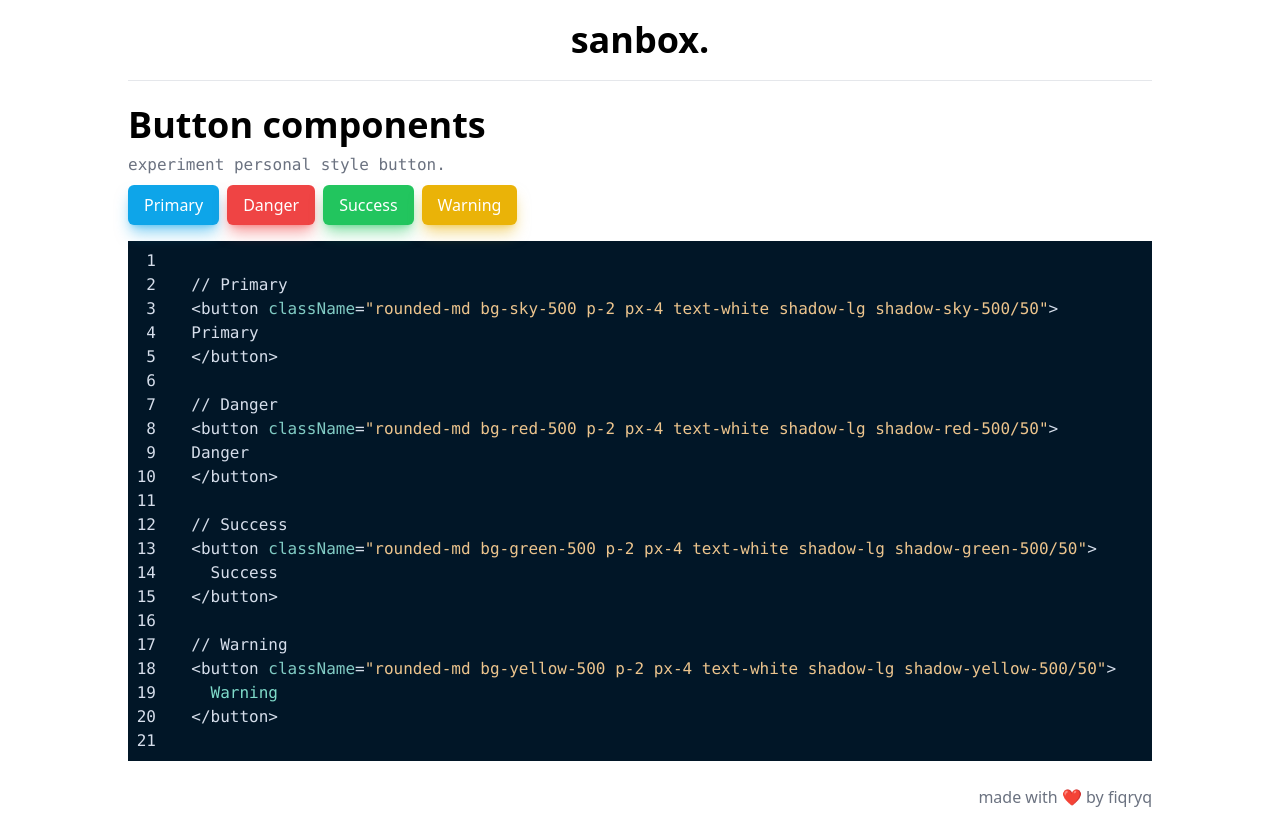
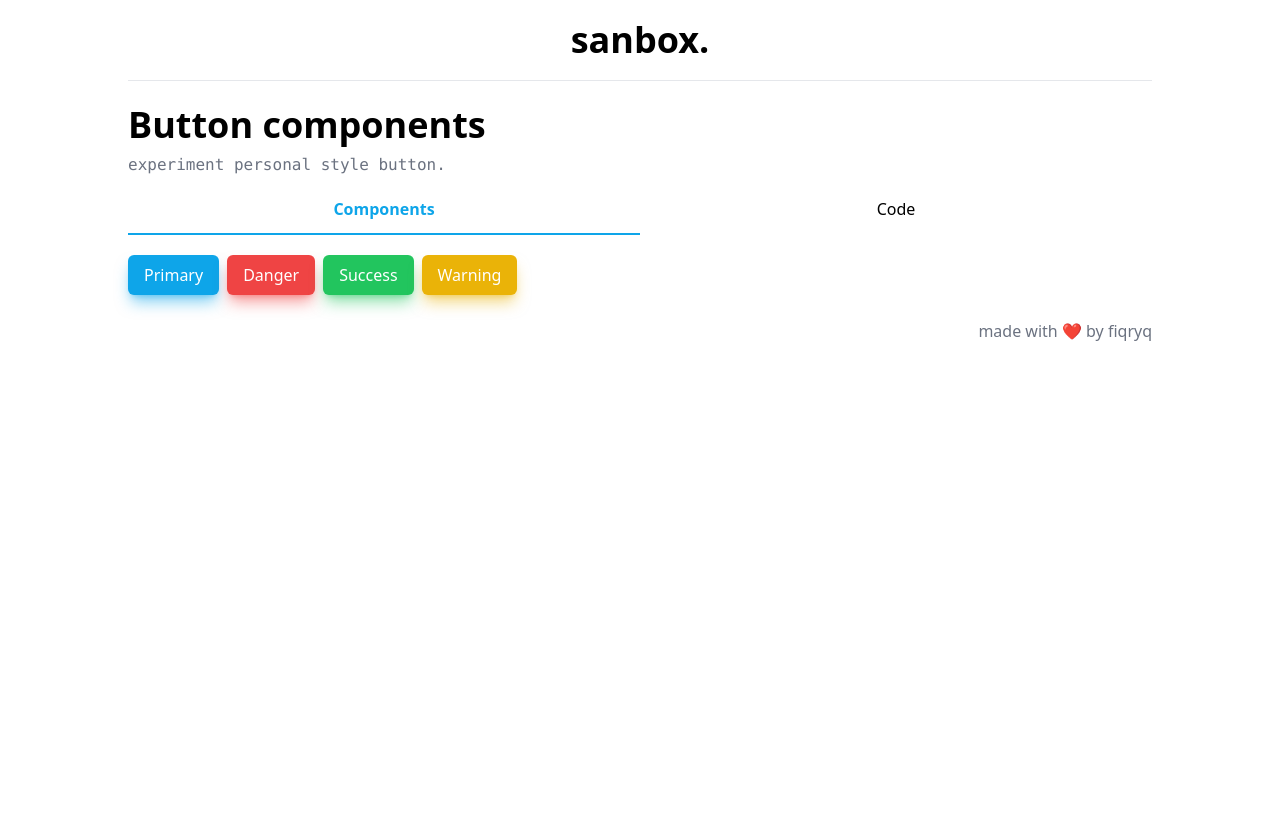
Before and after one commit to fiqryq/sandbox, a React (Create React App) app: page / in a window 1280 px wide. After the commit the page ends 800 px from the top, so only its background shows below. Built offline with nearby package versions, Linux system fonts and the light colour scheme.

Commit message:
feat : add tab menu using headless ui

```diff
--- a/package.json
+++ b/package.json
@@ -3,6 +3,7 @@
   "version": "0.1.0",
   "private": true,
   "dependencies": {
+    "@headlessui/react": "^1.6.0",
     "@testing-library/jest-dom": "^5.16.1",
     "@testing-library/react": "^12.1.2",
     "@testing-library/user-event": "^13.5.0",
--- a/src/components/Button.tsx
+++ b/src/components/Button.tsx
@@ -1,5 +1,6 @@
 import { Highlight } from "../layout/Highlight";
 import { Section } from "../layout/Section";
+import { TabMenu } from "../layout/TabMenu";
 
 export const Button = () => {
   const code = `
@@ -23,11 +24,14 @@ export const Button = () => {
     Warning
   </button>
   `;
+
   return (
     <Section
       title="Button components"
       description="experiment personal style button."
     >
+      <TabMenu
+        components={
           <div className="mb-4 flex space-x-2">
             <button className="rounded-md bg-sky-500 p-2 px-4 text-white shadow-lg shadow-sky-500/50">
               Primary
@@ -42,7 +46,9 @@ export const Button = () => {
               Warning
             </button>
           </div>
-      <Highlight language="html" code={code} />
+        }
+        code={<Highlight language="html" code={code} />}
+      />
     </Section>
   );
 };
--- /dev/null
+++ b/src/layout/TabMenu.tsx
@@ -0,0 +1,50 @@
+import { Fragment, ReactNode } from "react";
+import { Tab } from "@headlessui/react";
+type ITabMenu = {
+  components: ReactNode;
+  code: ReactNode;
+};
+export const TabMenu = (props: ITabMenu) => {
+  return (
+    <Tab.Group>
+      <Tab.List>
+        <div className="mb-5 flex">
+          <Tab as={Fragment}>
+            {({ selected }) => (
+              <div
+                className={`w-1/2 cursor-pointer p-3 text-center hover:bg-gray-100/50
+            ${
+              selected
+                ? "border-b-2 border-sky-500 font-bold text-sky-500"
+                : "bg-white text-black"
+            }
+          `}
+              >
+                Components
+              </div>
+            )}
+          </Tab>
+          <Tab as={Fragment}>
+            {({ selected }) => (
+              <div
+                className={`w-1/2 cursor-pointer p-3 text-center hover:bg-gray-100/50
+            ${
+              selected
+                ? "border-b-2 border-sky-500 font-bold text-sky-500"
+                : "bg-white text-black"
+            }
+          `}
+              >
+                Code
+              </div>
+            )}
+          </Tab>
+        </div>
+      </Tab.List>
+      <Tab.Panels>
+        <Tab.Panel>{props.components}</Tab.Panel>
+        <Tab.Panel>{props.code}</Tab.Panel>
+      </Tab.Panels>
+    </Tab.Group>
+  );
+};
```
Also changed, not shown: 1 other file (tests, documents, lock files or other folders). Lines whose indentation alone changed are shown as unchanged.
